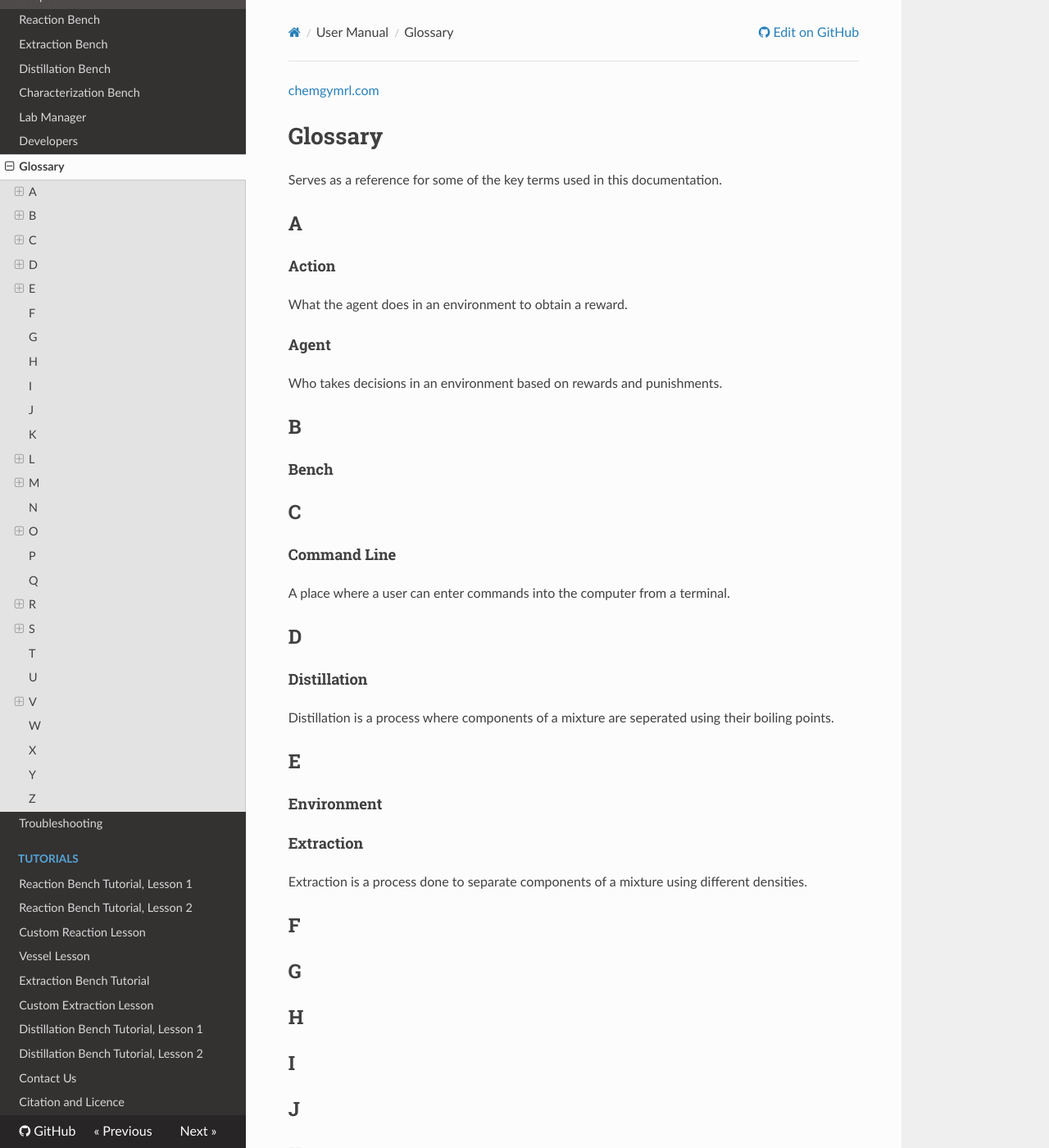
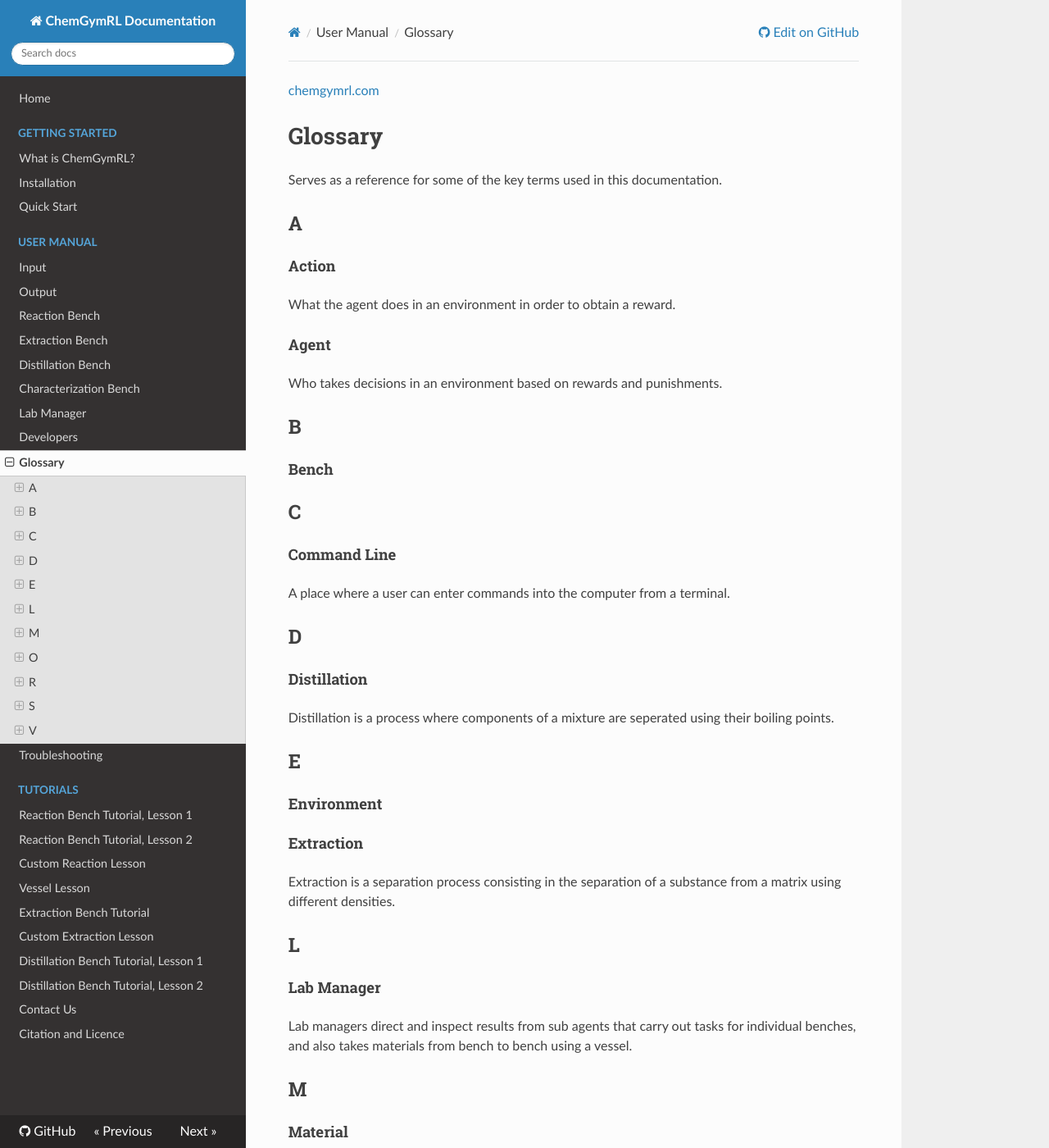
Before and after one commit to chemgymrl/chemgymrl, an MkDocs documentation site: the page built from docs/Glossary.md, in a window 1280 px wide and 1400 px high. Shown: the whole window at 82% size. Built offline with MkDocs 1.6.1, drawn with Linux system fonts in a browser that asks for light colours; nearby versions of some CDN libraries.

Commit message:
updated the glossary section

```diff
--- a/docs/Glossary.md
+++ b/docs/Glossary.md
@@ -8,7 +8,7 @@ Serves as a reference for some of the key terms used in this documentation.
 
 #### Action
 
-What the agent does in an environment to obtain a reward.
+What the agent does in an environment in order to obtain a reward.
 
 #### Agent
 
@@ -36,19 +36,7 @@ Distillation is a process where components of a mixture are seperated using thei
 
 #### Extraction
 
-Extraction is a process done to separate components of a mixture using different densities.
-
-## F
-
-## G
-
-## H
-
-## I
-
-## J
-
-## K
+Extraction is a separation process consisting in the separation of a substance from a matrix using different densities.
 
 ## L
 
@@ -62,15 +50,9 @@ Lab managers direct and inspect results from sub agents that carry out tasks for
 
 A material is a substance or mixture of substances that constitutes an object.
 
-## N
-
 ## O
 
 #### Observation
-
-## P
-
-## Q
 
 ## R
 
@@ -92,20 +74,8 @@ The component that is not present in excess in the solution.
 
 The liquid in which a solute is dissolved to form a solution.
 
-## T
-
-## U
-
 ## V
 
 #### Vessel
 
 A container used to hold mixtures or materials in ChemGymRL experiments.
-
-## W
-
-## X
-
-## Y
-
-## Z
```
